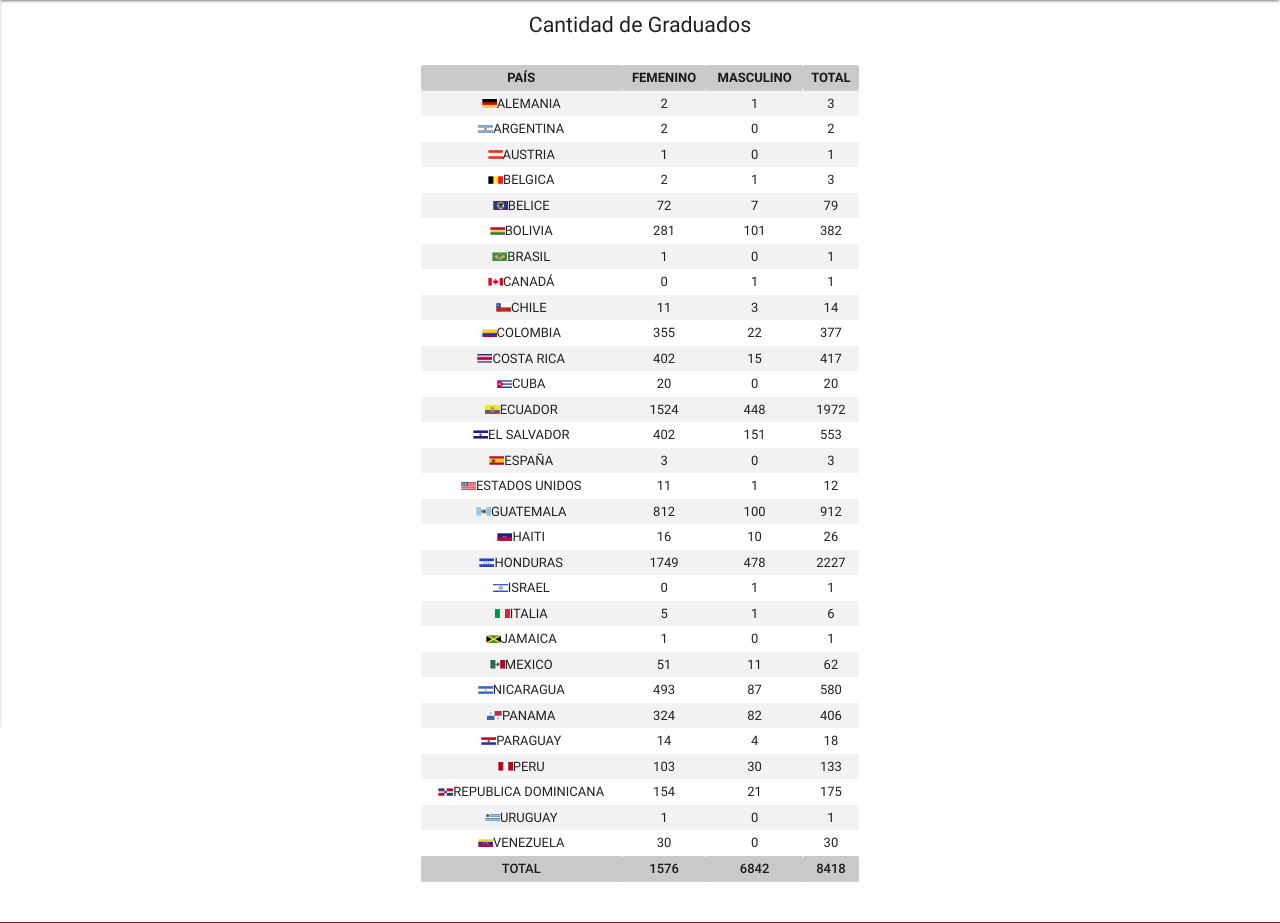
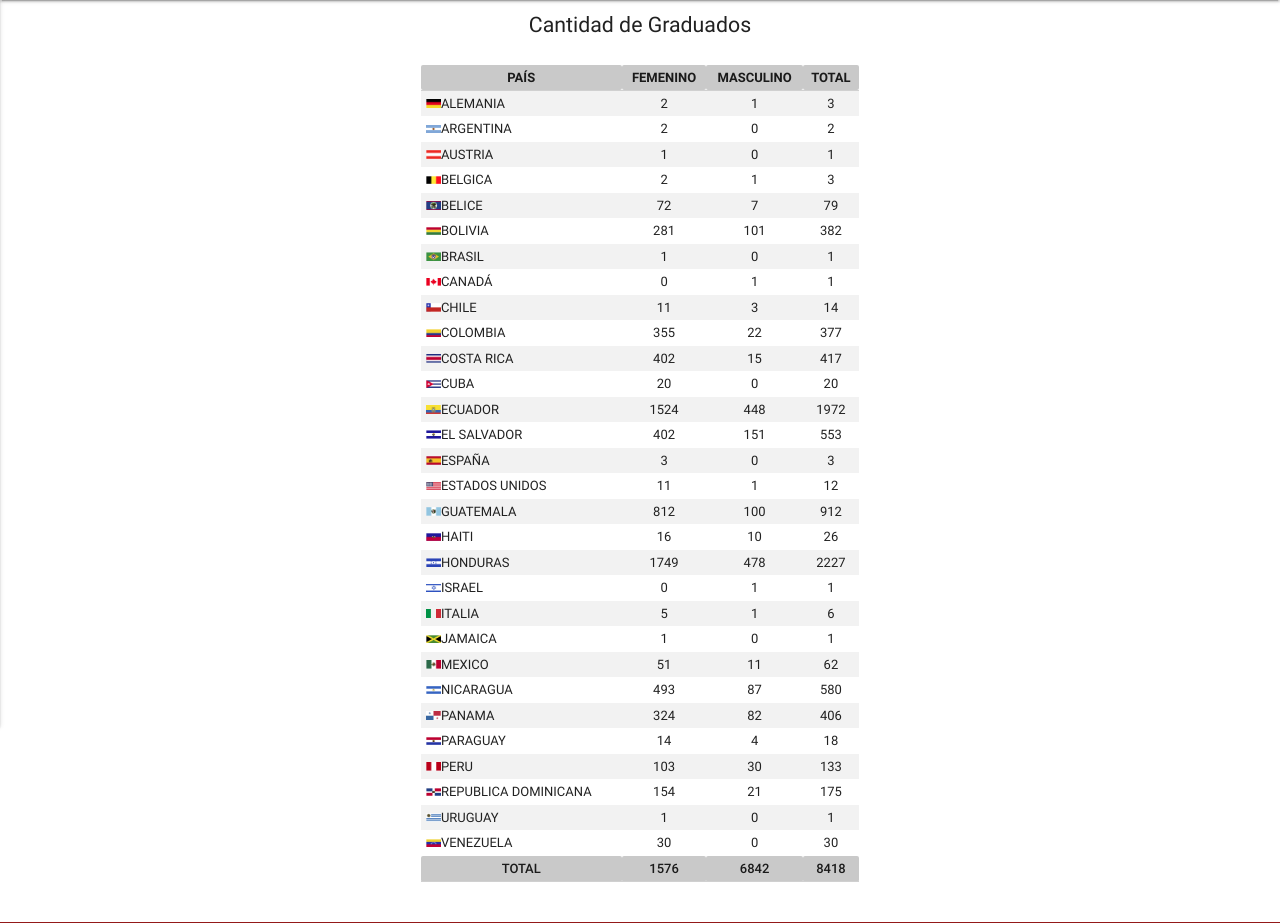
Before and after one commit to sinoe9891/graduates, a PHP site: page /lista-de-graduados/ in a window 1280 px wide. Shown: the part 134-1057 px from the top of the page. Run offline with PHP 8.4, Linux system fonts and the light colour scheme; data comes from the database, SQL or seed files in the repository; some libraries are stand-ins or nearby versions.

Commit message:
banderas

```diff
--- a/filtros_pais.php
+++ b/filtros_pais.php
@@ -44,20 +44,28 @@
           $sumatotalf=$sumatotalf+$f['Femenino'];
           $totalgraduados=$totalgraduados+$f['Femenino']+$f['Masculino'];
 
-					if (file_exists("img/paises/".$f['nacionalidad'].".png")) {
 						$img="img/paises/".$f['nacionalidad'].".png";
-          }elseif(!file_exists("img/profile_pictures/".$f['nacionalidad'].".jpg"))
-            {
 						if($f['nacionalidad']=='ESPAÑA') {
 							 $img="img/paises/espana.png";
 						 }if ($f['nacionalidad']=='CANADÁ') {
 							 $img="img/paises/canada.png";
 						 }
-            }
+						// if (file_exists("img/paises/".$f['nacionalidad'].".png")) {
+	          //   $img="img/paises/".$f['nacionalidad'].".png";
+	          // }elseif(!file_exists("img/profile_pictures/".$f['nacionalidad'].".jpg"))
+	          //   {
+	          //      if($f['nacionalidad']=='ALEMANIA') {
+	          //         $img="img/paises/alemania.png";
+	          //       }if ($f['nacionalidad']=='BRASIL') {
+	          //         $img="img/paises/brasil.png";
+	          //       }if ($f['nacionalidad']=='ARGENTINA') {
+	          //         $img="img/paises/argentina.png";
+	          //       }
+	          //   }
     echo '
 		</div>
         <tr>
-        <td align="centered" ><img alt="" class="banderas" src="'.$img.'" style="width: 15px;">'.$f['nacionalidad'].'</td>
+        <td align="centered" style="text-align: left;"><img alt="" class="banderas" src="'.$img.'" style="width: 15px;">'.$f['nacionalidad'].'</td>
         <td align="centered">'.$sumaHombre.'</td>
         <td align="centered">'.$sumaMujeres.'</td>
         <td align="centered">'.$suma.'</td>
```
Lines whose indentation alone changed are shown as unchanged.
